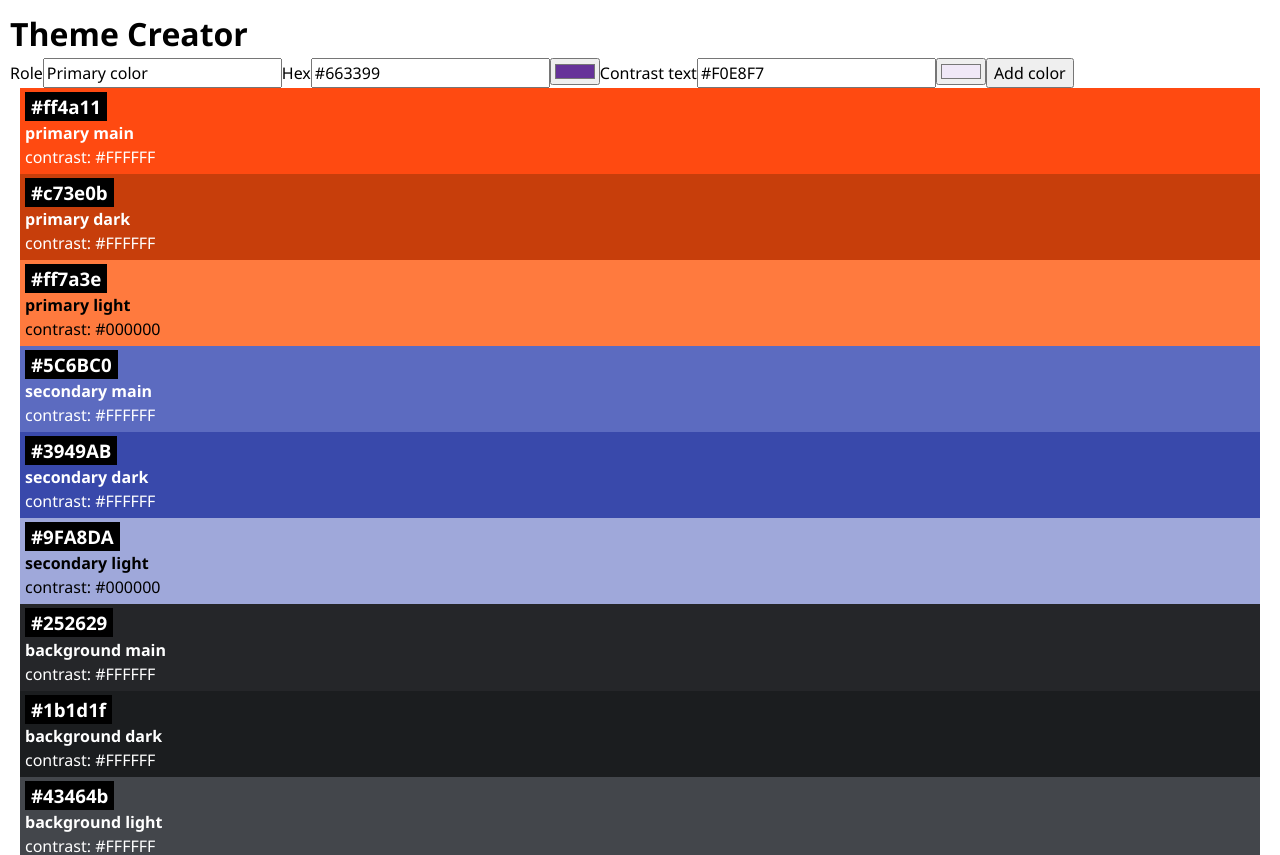
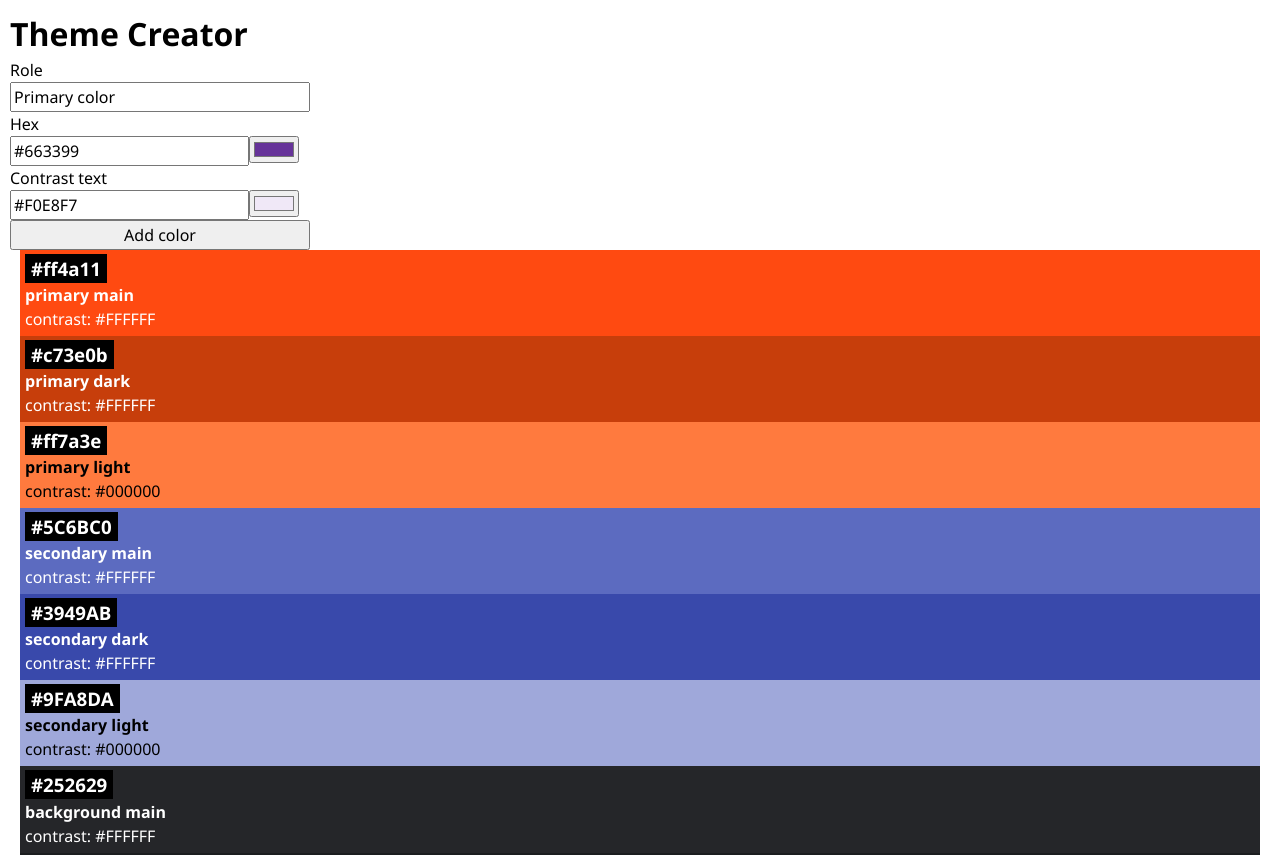
Before and after one commit to angela-capillo/color-theme-creator, a React (Vite) app: page / in a window 1280 px wide. Shown: the top 855 px of the page. Built offline with nearby package versions, Linux system fonts and the light colour scheme.

Commit message:
Add css styles

```diff
--- a/src/Components/ColorForm/ColorForm.css
+++ b/src/Components/ColorForm/ColorForm.css
@@ -0,0 +1,5 @@
+.color-form {
+    display: flex;
+    flex-direction: column;
+    max-width: 300px;
+}
--- a/src/Components/ColorForm/ColorForm.jsx
+++ b/src/Components/ColorForm/ColorForm.jsx
@@ -1,4 +1,5 @@
 import ColorInput from "../ColorInput/ColorInput";
+import "./ColorForm.css";
 
 export default function ColorForm({ onAddEntry }) {
 
@@ -19,7 +20,7 @@ export default function ColorForm({ onAddEntry }) {
 
 
   return (
-    <form onSubmit={handleSubmit}>
+    <form className="color-form" onSubmit={handleSubmit}>
         <label htmlFor="role">Role</label>
         <input type="text" id="role" name="role" defaultValue={defaultValues.role} />
         <label htmlFor="hex">Hex</label>
--- a/src/Components/ColorInput/ColorInput.css
+++ b/src/Components/ColorInput/ColorInput.css
@@ -0,0 +1,3 @@
+.color-input {
+    display: flex;
+}
--- a/src/Components/ColorInput/ColorInput.jsx
+++ b/src/Components/ColorInput/ColorInput.jsx
@@ -1,4 +1,5 @@
-import { useState } from "react"
+import { useState } from "react";
+import "./ColorInput.css";
 
 
 export default function ColorInput({name, defaultValue}) {
@@ -11,11 +12,11 @@ export default function ColorInput({name, defaultValue}) {
     }
 
     return (
-        <>
+        <div className="color-input">
         <input type="text" id={name} name={name} value={inputValue} onChange={handleInputValue}>
         </input>
         <input type="color" value={inputValue} onChange={handleInputValue}>
         </input>
-        </>
+        </div>
     );
 }
```
